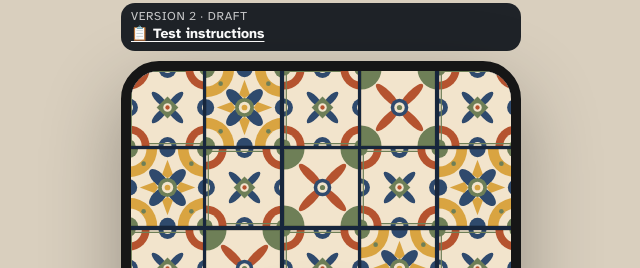
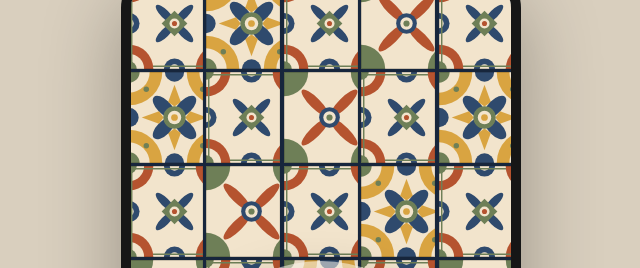
Before and after one commit to ToniRomero1973/melodia-prototip, a plain HTML site: page v2/index.html in a window 1280 px wide. Shown: the top 268 px of the page, without its empty margins (319-959 px from the left). Drawn offline with Linux system fonts and the light colour scheme.

Commit message:
Versió 2: sense les instruccions de la prova
Fora la barra superior de la prova, la targeta d'instruccions de la pantalla d'Avui i el botó del splash. La prova amb usuaris continua a la versió 1.

Co-Authored-By: Claude Opus 5.5 <noreply@anthropic.com>

```diff
--- a/v2/index.html
+++ b/v2/index.html
@@ -1727,12 +1727,12 @@ function splash(){ const d=document.createElement('div'); d.className='splash';
     cells+=`<i style="background-image:url('${seeds[k]}');animation-delay:${reduced?0:Math.round(dist*85)}ms"></i>`; }
   d.innerHTML=`<div class="smosaic" style="grid-template-columns:repeat(${cols},1fr)">${cells}</div>
     <div class="smedal"><span class="sring" style="background-image:url('${seeds[0]}')"></span><div class="word">Melodia</div><div class="tag">${L('Fitxes, refranys i cançons')}</div></div>
-    <div class="sbtns"><span class="sb-pill">${L('Versió 2 · esborrany')}</span><button class="sb-instr" type="button">📋 ${L('Instruccions de la prova')}</button><button class="sb-play" type="button">${L('Jugar')}</button></div>`;
+    <div class="sbtns"><span class="sb-pill">${L('Versió 2 · esborrany')}</span><button class="sb-play" type="button">${L('Jugar')}</button></div>`;
   $('#phone').appendChild(d);
   const close=then=>{ d.classList.add('out'); setTimeout(()=>d.remove(),600);
     if(then){ then(); return; } if(S.firstSheet&&!S.sheet){ S.sheet=S.firstSheet; renderSheet(); } S.firstSheet=null; };
   d.querySelector('.sb-play').onclick=()=>close();
-  d.querySelector('.sb-instr').onclick=()=>close(()=>{ S.firstSheet=null; S.sheet='instr'; renderSheet(); });
+
   setTimeout(()=>{ const b=d.querySelector('.sb-play'); if(b&&document.activeElement===document.body) b.focus({preventScroll:true}); }, reduced?0:1400); }
 
 // ================= mode prova amb usuaris =================
@@ -1748,7 +1748,8 @@ const surveyURL=()=>{ const u=(window.MELODIA_ENQUESTA||{})[LANG]||''; return u.
 function readInstr(){ PV.read=true; try{ localStorage.setItem('melodia-prova-llegit','1'); }catch(e){} S.sheet=null; render(); provaBar(); }
 function markPlayed(){ PV.games++; const first=!PV.played; PV.played=true; try{ localStorage.setItem('melodia-prova-jugat','1'); localStorage.setItem('melodia-prova-partides',PV.games); }catch(e){} if(first) provaBar(); }
 function openSurvey(){ const u=surveyURL(); if(!u){ toast(L('L’enquesta encara no està a punt')); return; } window.open(u,'_blank','noopener'); }
-function provaHome(){ if(PV.read) return '';
+function provaHome(){ return ''; // la v2 no té instruccions de la prova
+  if(PV.read) return '';
   return `<button class="instrcard" onclick="S.sheet='instr';renderSheet()"><span class="ic" aria-hidden="true">📋</span><span><b>${L('Instruccions de la prova')}</b><br><span>${L('Això és una versió de prova. Llegeix-les abans de començar (1 minut).')}</span><span class="giftline">🎁 ${L('Regal: 3 mesos de Melodia Plus')}</span></span><span class="go" aria-hidden="true">›</span></button>`; }
 function provaCard(){
   return `<div class="card provacard"><b>📋 ${L('La prova')}</b>
@@ -1757,7 +1758,8 @@ function provaCard(){
     <p class="codeline">${L('El teu codi de participant')}: <b>${PV.code}</b></p>
     ${GA_ID?`<p class="codeline"><button class="linkbtn" onclick="cookiePrefs()">${L('Preferències de galetes')}</button></p>`:''}
     <div class="stack">${PV.played?`<button class="btn gold" onclick="openSurvey()">${L('Respondre l’enquesta')} ↗</button>`:''}<button class="btn secondary" onclick="S.sheet='instr';renderSheet()">${L('Veure les instruccions')}</button></div></div>`; }
-function provaBar(){ document.querySelectorAll('.provabar').forEach(e=>e.remove()); document.body.classList.add('prova');
+function provaBar(){ return; // la v2 no té barra de prova
+  document.querySelectorAll('.provabar').forEach(e=>e.remove()); document.body.classList.add('prova');
   const bar=document.createElement('div'); bar.className='provabar';
   const left=document.createElement('div'); left.className='pb-left';
   const lbl=document.createElement('span'); lbl.className='pb-lbl'; lbl.textContent=L('Versió 2 · esborrany'); left.appendChild(lbl);
```
